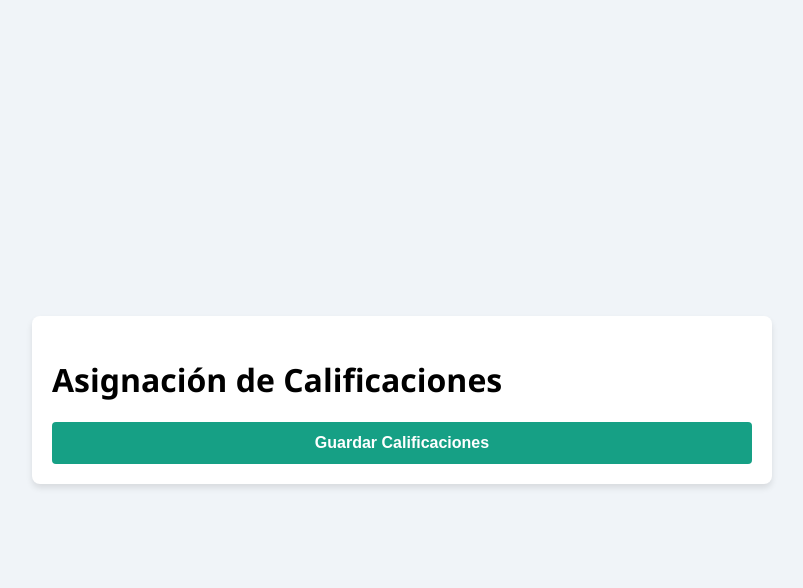
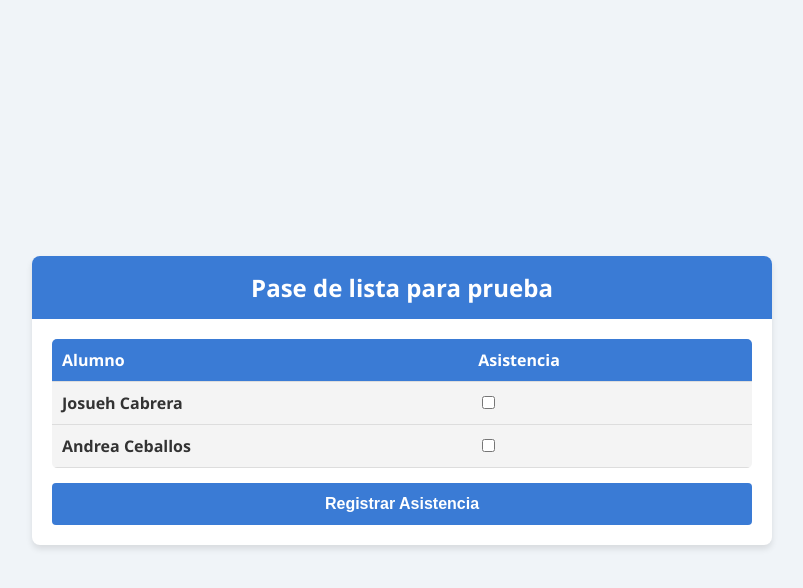
Before and after one commit to JosuehCA/Control-Escolar, a Django app: page /grupos/paseDeLista/1/ in a window 1280 px wide. Shown: the top 588 px of the page, without its empty margins (238-1041 px from the left). Run offline with Django 4.2, Linux system fonts and the light colour scheme; data comes from the database, SQL or seed files in the repository.

Commit message:
Update Vista_PaseDeLista.html

```diff
--- a/CE/sistema/templates/sistema/Vista_PaseDeLista.html
+++ b/CE/sistema/templates/sistema/Vista_PaseDeLista.html
@@ -57,7 +57,7 @@
             font-size: 0.9em;
         }
         button {
-            background-color: #16a085;
+            background-color: #3a7bd5;
             color: white;
             border: none;
             padding: 12px 20px;
@@ -72,33 +72,38 @@
             transition: background-color 0.3s ease;
         }
         button:hover {
-            background-color: #12816e;
+            background-color: #2f6aba;
         }
     </style>
 </head>
 <body>
     <div class="contenedor">
-        <h1>Asignación de Calificaciones</h1>
-        <form method="POST">
+        <h2>Pase de lista para {{ grupo.nombre }}</h2>
+        <form method="post">
             {% csrf_token %}
-            {% for alumno in alumnos %}
-                <fieldset>
-                    <legend>{{ alumno.getNombre }}</legend>
-                    <input type="hidden" name="alumno_id" value="{{ alumno.id }}">
-                    <label for="calificacion_{{ alumno.id }}">Calificación (1-5 o No Aplica):</label>
-                    <select name="calificacion_{{ alumno.id }}" required>
-                        <option value="">Selecciona...</option>
-                        <option value="no_aplica">No Aplica</option>
-                        {% for i in calificaciones %}
-                            <option value="{{ i }}">{{ i }}</option>
-                        {% endfor %}
-                    </select>
-
-                    <label for="comentario_{{ alumno.id }}">Comentario (opcional):</label>
-                    <textarea name="comentario_{{ alumno.id }}"></textarea>
-                </fieldset>
-            {% endfor %}
-            <button type="submit">Guardar Calificaciones</button>
+            {{ form.non_field_errors }}
+            <table>
+                <thead>
+                    <tr>
+                        <th>Alumno</th>
+                        <th>Asistencia</th>
+                    </tr>
+                </thead>
+                <tbody>
+                    {% for field in form %}
+                        <tr>
+                            <td>
+                                <label for="{{ field.id_for_label }}">{{ field.label }}</label>
+                                {% if field.errors %}
+                                    <div class="error">{{ field.errors }}</div>
+                                {% endif %}
+                            </td>
+                            <td>{{ field }}</td>
+                        </tr>
+                    {% endfor %}
+                </tbody>
+            </table>
+            <button type="submit">Registrar Asistencia</button>
         </form>
     </div>
 </body>
```
